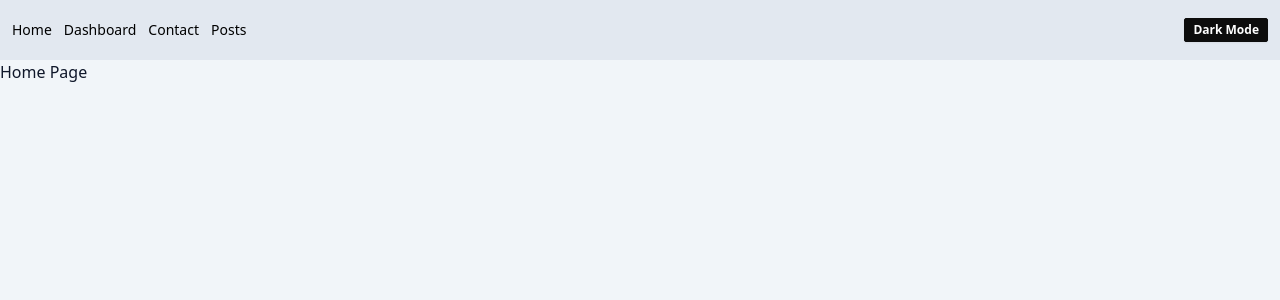
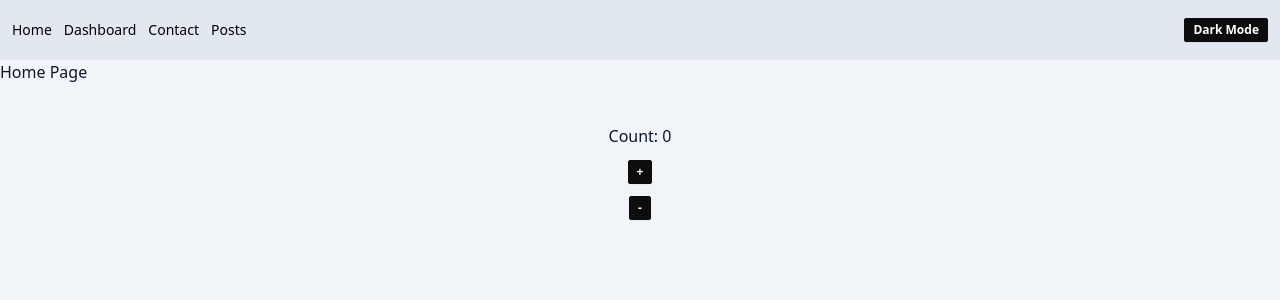
Before and after one commit to Chandu-Sasidharan/react-notes, a React (Vite) app: page / in a window 1280 px wide. Shown: the top 300 px of the page. Built offline with nearby package versions, Linux system fonts and the light colour scheme.

Commit message:
create counter component

```diff
--- a/src/App.jsx
+++ b/src/App.jsx
@@ -1,6 +1,6 @@
 import { createContext, useState } from "react";
 import { Routes, Route } from "react-router-dom";
-import Header from "./header";
+import Header from "./components/header";
 import ContactUs from "./pages/contact-us";
 import Home from "./pages/home";
 import NotFound from "./pages/not-found";
--- /dev/null
+++ b/src/components/counter.jsx/index.jsx
@@ -0,0 +1,41 @@
+import { useReducer } from "react";
+import classNames from "classnames";
+
+function reducer(state, action) {
+    if (action.type === 'INCREMENT') {
+        return { count: state.count + 1 };
+    }
+
+    if (action.type === 'DECREMENT') {
+        return { count: state.count -1 };
+    }
+
+    return state;
+}
+
+const btnClasses = classNames({
+    "btn btn-primary btn-xs": true
+})
+
+export default function Counter() {
+    const initialState = { count: 0 };
+    const [state, dispatch] = useReducer(reducer, initialState);
+
+    return (
+        <div className="flex flex-col gap-3 mt-10 items-center">
+            <p>Count: {state.count}</p>
+            <button
+                onClick={() => dispatch({ type: 'INCREMENT' })}
+                className={btnClasses}
+            >
+                +
+            </button>
+            <button
+                onClick={() => dispatch({ type: 'DECREMENT' })}
+                className={btnClasses}
+            >
+                -
+            </button>
+        </div>
+    );
+}
--- a/src/header/index.jsx
+++ b/src/components/header/index.jsx
@@ -1,6 +1,6 @@
 import { useContext } from "react"
 import { Link } from "react-router-dom"
-import { ThemeContext } from "../App"
+import { ThemeContext } from "../../App"
 
 export default function Header() {
     const { isDarkMode, setIsDarkMode } = useContext(ThemeContext);
--- a/src/pages/home/index.jsx
+++ b/src/pages/home/index.jsx
@@ -1,6 +1,7 @@
 import { useContext } from "react";
 import classNames from "classnames";
 import { ThemeContext } from "../../App";
+import Counter from "../../components/counter.jsx";
 
 export default function Home() {
     const { isDarkMode } = useContext(ThemeContext);
@@ -16,6 +17,7 @@ export default function Home() {
     return (
         <div className={classnames}>
             <h1>Home Page</h1>
+            <Counter />
         </div>
     )
 }
```
